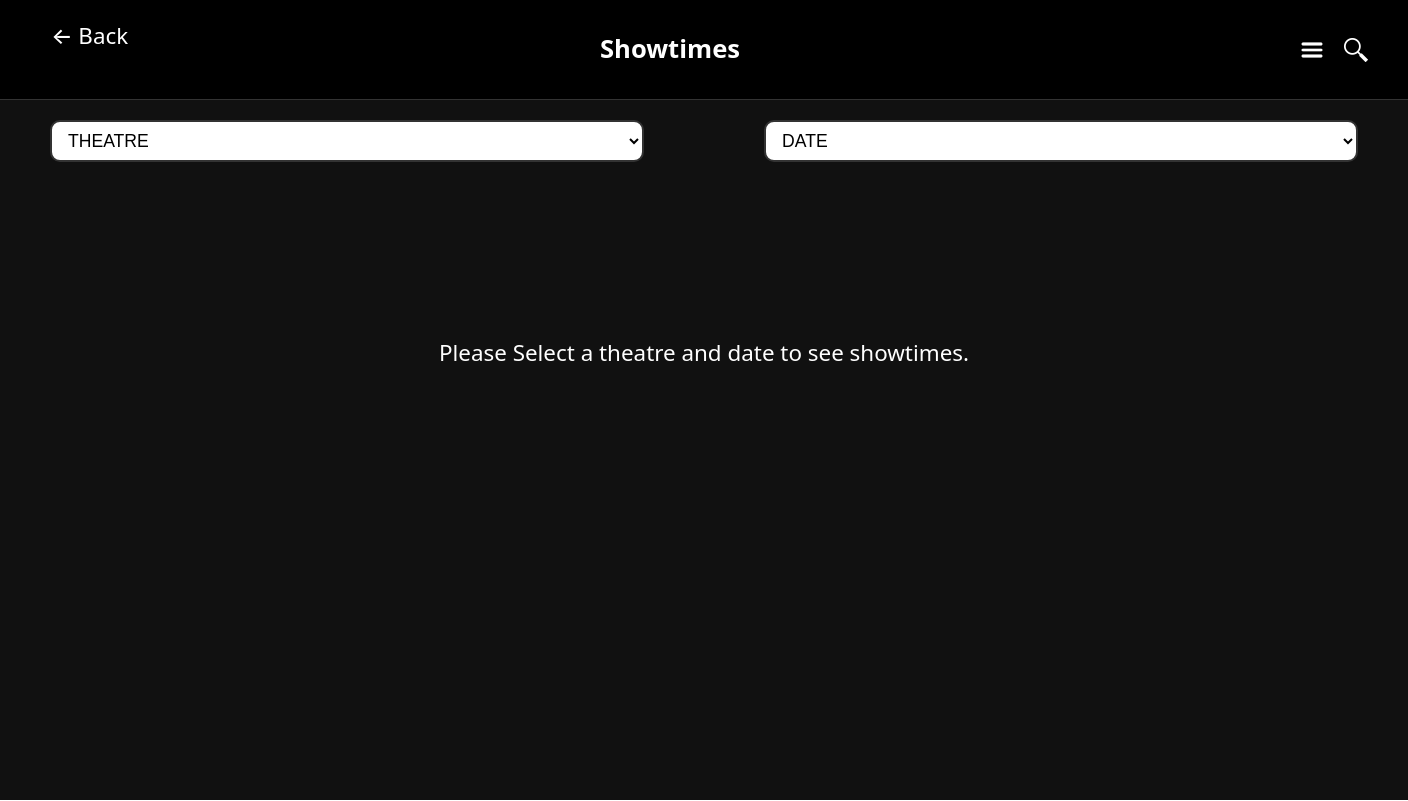
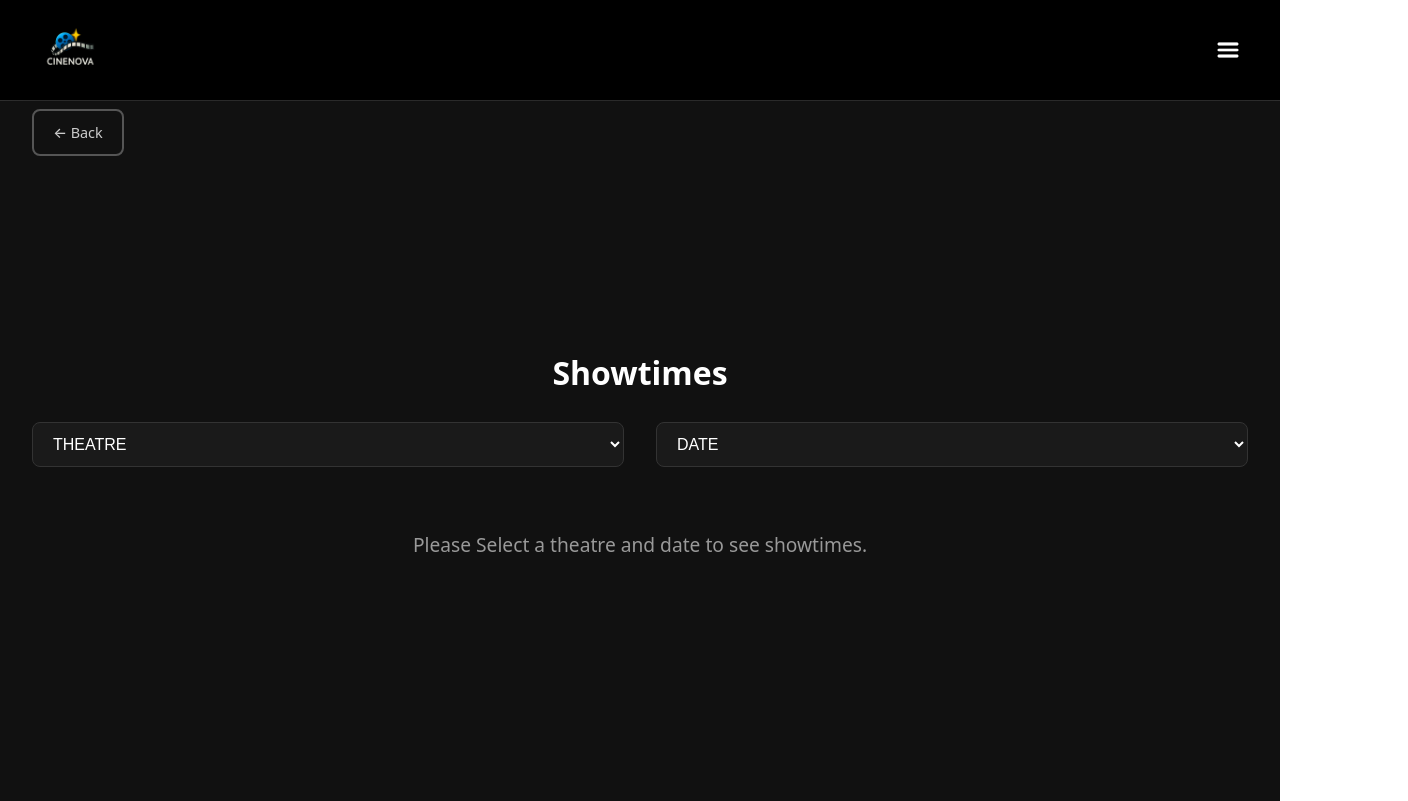
Before and after one commit to Cthomson20/movie_theatre_system, a React (Vite) app: page /showtimes in a window 1280 px wide. Shown: the whole page, 1408 px wide, since content can reach past the window. Built offline with nearby package versions, Linux system fonts and the light colour scheme.

Commit message:
seatpage + showtimes update

```diff
--- a/src/pages/SeatPreviewPage.jsx
+++ b/src/pages/SeatPreviewPage.jsx
@@ -66,16 +66,38 @@ export default function SeatPreviewPage({
             right: '10px',
             width: '50px',
             height: '50px',
-            border: '2px solid #ef4444',
+            border: 'none',
             borderRadius: '50%',
-            background: 'transparent',
+            background: 'rgba(239, 68, 68, 0.15)',
+            backdropFilter: 'blur(10px)',
             color: '#ef4444',
-            fontSize: '28px',
+            fontSize: '24px',
+            fontWeight: '300',
+            lineHeight: '1',
             cursor: 'pointer',
             display: 'flex',
             alignItems: 'center',
             justifyContent: 'center',
             padding: 0,
+            paddingBottom: '2px',
+            transition: 'all 0.3s cubic-bezier(0.4, 0, 0.2, 1)',
+            boxShadow: '0 2px 8px rgba(0, 0, 0, 0.2)',
+          }}
+          onMouseEnter={(e) => {
+            e.currentTarget.style.background = 'rgba(239, 68, 68, 0.25)';
+            e.currentTarget.style.transform = 'scale(1.1) rotate(90deg)';
+            e.currentTarget.style.boxShadow = '0 4px 16px rgba(239, 68, 68, 0.3)';
+          }}
+          onMouseLeave={(e) => {
+            e.currentTarget.style.background = 'rgba(239, 68, 68, 0.15)';
+            e.currentTarget.style.transform = 'scale(1)';
+            e.currentTarget.style.boxShadow = '0 2px 8px rgba(0, 0, 0, 0.2)';
+          }}
+          onMouseDown={(e) => {
+            e.currentTarget.style.transform = 'scale(0.95) rotate(90deg)';
+          }}
+          onMouseUp={(e) => {
+            e.currentTarget.style.transform = 'scale(1.1) rotate(90deg)';
           }}
         >
           ×
@@ -273,18 +295,27 @@ export default function SeatPreviewPage({
               onClick={onBookTickets}
               style={{
                 width: '100%',
-                backgroundColor: 'white',
+                backgroundColor: 'gold',
                 color: 'black',
-                fontWeight: 'bold',
-                padding: '10px',
+                fontWeight: '600',
+                padding: '10px 20px',
                 border: 'none',
                 borderRadius: '8px',
                 fontSize: '16px',
                 cursor: 'pointer',
                 marginTop: '16px',
+                transition: 'transform 0.15s ease, box-shadow 0.15s ease',
+              }}
+              onMouseEnter={(e) => {
+                e.currentTarget.style.transform = 'translateY(-1px)';
+                e.currentTarget.style.boxShadow = '0 8px 20px rgba(0, 0, 0, 0.5)';
+              }}
+              onMouseLeave={(e) => {
+                e.currentTarget.style.transform = 'translateY(0)';
+                e.currentTarget.style.boxShadow = 'none';
               }}
             >
-              Book Tickets
+              Book tickets
             </button>
           </div>
         </div>
--- a/src/pages/ShowtimesPage.jsx
+++ b/src/pages/ShowtimesPage.jsx
@@ -146,27 +146,45 @@ function ShowtimesPage() {
 
   return (
     <div className="showtimes-page">
-      {/* Top bar */}
-      <header className="showtimes-header">
-        <button className="back-button" onClick={handleBack}>
-          ← Back
+      <header className="payment-header">
+        <div className="header-content">
+          <img src="src/assets/cinenova.png" className="cinenova-logo" alt="CineNova" />
+          <div className="header-icons">
+            <img src="src/assets/three_lines.png" className="header-icon" alt="Menu" />
+          </div>
+        </div>
+      </header>
+
+      <main className="payment-main">
+        <button className="ticket-back-button" onClick={handleBack}>
+          <span>← Back</span>
         </button>
 
-        <h1 className="showtimes-title">Showtimes</h1>
+        <div className="showtimes-content">
+          <h1 className="showtimes-page-title">Showtimes</h1>
 
-        <div className="header-icons">
+          {movieFromHome && (
+            <div className="movie-details-banner">
               <img
-            src="src/assets/three_lines.png"
-            className="header-icon"
-            alt="Menu"
+                src={movieFromHome.image}
+                alt={movieFromHome.title}
+                className="movie-banner-poster"
               />
-          <img
-            src="src/assets/magnifying_glass.png"
-            className="header-icon"
-            alt="Search"
-          />
+              <div className="movie-banner-info">
+                <h2 className="movie-banner-title">{movieFromHome.title}</h2>
+                <div className="movie-banner-meta">
+                  <span>{movieFromHome.rating}</span>
+                  <span>•</span>
+                  <span>{movieFromHome.duration}</span>
+                  <span>•</span>
+                  <span>{movieFromHome.genre}</span>
+                  <span>•</span>
+                  <span>{movieFromHome.language}</span>
                 </div>
-      </header>
+                <p className="movie-banner-description">{movieFromHome.description}</p>
+              </div>
+            </div>
+          )}
 
           {/* Location + date filters */}
           <div className="filters-row">
@@ -183,7 +201,6 @@ function ShowtimesPage() {
               ))}
             </select>
 
-
             <select
               className="filter-select"
               value={selectedDate}
@@ -196,9 +213,9 @@ function ShowtimesPage() {
                 </option>
               ))}
             </select>
-
           </div>
 
+          <div className="showtimes-list">
             {!hasSelection ? (
               <div className="empty-state">
                 <p className="empty-message">
@@ -268,6 +285,9 @@ function ShowtimesPage() {
                 )}
               </>
             )}
+          </div>
+        </div>
+      </main>
 
       {/* Seat preview modal */}
       {isSeatPreviewOpen && previewData && (
--- a/src/styles/showTimesPage.css
+++ b/src/styles/showTimesPage.css
@@ -1,179 +1,206 @@
 
 
 .showtimes-page{
-    min-width: 176vh;
     min-height: 100vh;
-    background-color: #111111;
+    background-color: #000;
     color: #fff;
     font-family: system-ui, -apple-system, BlinkMacSystemFont, 'Segoe UI', sans-serif;
     display: flex;
     flex-direction: column;
-
 }
 
-.showtimes-header {
-  display: grid;
-  grid-template-columns: auto 1fr auto; /* left | middle | right */
-  align-items: center;
-
+.showtimes-content {
+  max-width: 1400px;
   width: 100%;
-  margin: 0 auto 20px;        /* center the whole bar in the page */
-  padding: 20px 40px;
-  height: 100px;
-
-  background-color: #000;
-  border-bottom: 1px solid #333;
-  box-sizing: border-box;
+  margin: 0 auto;
+  padding: 0 2rem;
 }
 
-/* Left side */
-.back-button {
-  border: none;
-  background: none;
+.showtimes-page-title {
+  text-align: center;
+  padding-top: 2rem;
+  font-size: 2rem;
+  font-weight: 600;
+  margin: 0 0 2rem 0;
   color: #fff;
-  font-size: 1.4rem;
-  cursor: pointer;
-  display: flex;
-  align-items: center;
 }
 
-/* Center */
-.showtimes-title {
-  grid-column: 2;        /* in the middle column (implicit already, but clear) */
-  justify-self: center;  /* center the h1 within that column */
-  text-align: center;    /* center text inside the h1 */
-  font-size: 1.6rem;
-  font-weight: 600;
+.movie-details-banner {
+  display: flex;
+  gap: 2rem;
+  padding: 2rem;
+  background-color: #1a1a1a;
+  border-radius: 12px;
+  margin-bottom: 2rem;
+}
+
+.movie-banner-poster {
+  width: 150px;
+  height: 225px;
+  object-fit: cover;
+  border-radius: 8px;
+  flex-shrink: 0;
+}
+
+.movie-banner-info {
+  flex: 1;
+  display: flex;
+  flex-direction: column;
+  gap: 0.75rem;
+}
+
+.movie-banner-title {
+  font-size: 1.75rem;
+  font-weight: 700;
+  margin: 0;
+  color: #fff;
+}
+
+.movie-banner-meta {
+  display: flex;
+  gap: 0.75rem;
+  align-items: center;
+  font-size: 0.95rem;
+  color: #aaa;
+}
+
+.movie-banner-meta span {
+  white-space: nowrap;
+}
+
+.movie-banner-description {
+  font-size: 1rem;
+  line-height: 1.6;
+  color: #ccc;
   margin: 0;
 }
 
-
-/* Right side */
-.header-icons {
-  display: flex;
-  justify-content: flex-end;
-  gap: 16px;
+.showtimes-list {
+  margin-top: 2rem;
 }
-
-.header-icon {
-  width: 32px;
-  height: 32px;
-  object-fit: contain;
-  filter: brightness(0) invert(1);
-}
-
 
 .filters-row {
   display: flex;
-  gap: 120px;
-  padding: 0px 50px;
+  gap: 2rem;
+  margin-bottom: 2rem;
+  padding: 0;
 }
 
 /* Individual dropdown (select) */
 .filter-select {
-  flex: 1;               /* both dropdowns share space evenly */
-  padding: 8px 12px;
-  border-radius: 10px;  /* pill shape */
-  border: 2px solid #333;
-  font-size: 1.1rem;
+  flex: 1;
+  padding: 12px 16px;
+  border-radius: 8px;
+  border: 1px solid #333;
+  font-size: 1rem;
   font-weight: 400;
-  background-color: #fff;
-  color: #000;
+  background-color: #1a1a1a;
+  color: #fff;
   cursor: pointer;
+  transition: all 0.2s;
 }
 
 .filter-select:hover,
 .filter-select:focus{
-  outline: 1px purple ;
+  outline: none;
+  border-color: #666;
+  background-color: #222;
 }
 
 .empty-state {
-  margin-top: 120px;
+  margin-top: 4rem;
   text-align: center;
 }
 
 .empty-message {
-  font-size: 1.4rem;
+  font-size: 1.2rem;
+  color: #999;
 }
 
-/* Each format section: REGULAR, VIP, ULTRA AVX */
+/* Each format section: GENERAL, VIP, ULTRA AVX */
 .showtime-section {
-  padding: 20px 40px;
-  margin: 50px 0;
+  padding: 1.5rem 0;
+  border-bottom: 1px solid #333;
+  overflow: column;
 }
 
-.showtime-section + .showtime-section {
-  border-top: 1px solid #ffffff;
-  padding-top: 16px
+.showtime-section:last-child {
+  border-bottom: none;
 }
 
 
-/* Row with "REGULAR  CC" text */
+/* Row with "GENERAL  CC" text */
 .format-row {
   display: flex;
   align-items: center;
-  gap: 8px;
-  font-size: 1.2rem;
-  letter-spacing: 0.08em;
+  gap: 12px;
+  font-size: 1.1rem;
+  letter-spacing: 0.05em;
   text-transform: uppercase;
+  min-width: 200px;
+}
 
-  width: 220px;
-  flex-shrink: 0;
+.format-name {
+  font-weight: 600;
 }
 
 /* Little "CC" badge */
 .format-badge {
-  font-size: 0.7rem;
-  padding: 2px 6px;
-  background-color: #ccc;
-  color: #000;
+  font-size: 0.65rem;
+  padding: 3px 8px;
+  background-color: #666;
+  color: #fff;
+  border-radius: 4px;
+  font-weight: 600;
 }
 
 .format-and-times {
   display: flex;
   align-items: center;
-  padding: 25px;
+  gap: 3rem;
+  padding: 1rem 0;
 }
 
 
 /* Row of showtime buttons */
 .times-row {
   display: flex;
-  flex-wrap: wrap;   /* allow wrapping if narrow */
-  gap: 50px;
-  margin-top: 0px;
-  margin-left: 150px;
-
+  flex-wrap: wrap;
+  gap: 1.5rem;
+  flex: 1;
 }
 
 /* The container button for time + seat */
 .time-seat-pair {
   display: flex;
   align-items: center;
-  gap: 2px;
+  gap: 8px;
 }
 
 
 .time-button {
-  background: #1c1c1c;
-  padding: 7px;
+  background: transparent;
+  border: none;
+  padding: 0;
   cursor: pointer;
-  display: inline-flex;    /* lay children in a row */
-  align-items: center;     /* vertically align them */
-  gap:3px;
   position: relative;
+  transition: transform 0.2s;
+}
+
+.time-button:hover {
+  transform: scale(1.05);
 }
 
 .time-button:hover::after {
   content: "Book this showtime";
   position: absolute;
-  top: -35px;           /* adjust position */
+  top: -40px;
   left: 50%;
   transform: translateX(-50%);
-  padding: 6px 10px;
+  padding: 6px 12px;
   font-size: 0.75rem;
   color: white;
-  background: rgba(0,0,0,0.85);
+  background: rgba(0,0,0,0.9);
   border-radius: 6px;
   white-space: nowrap;
   pointer-events: none;
@@ -181,25 +208,31 @@
 }
 
 .seat-button {
-  background: #1c1c1c;  /* keeps the dark box since you like it */
-  padding: 7px;
+  background: transparent;
+  border: none;
+  padding: 0;
   cursor: pointer;
   display: flex;
-  align-items: center;  /* ensures the icon sits in middle */
+  align-items: center;
   justify-content: center;
   position: relative;
+  transition: transform 0.2s;
+}
+
+.seat-button:hover {
+  transform: scale(1.1);
 }
 
 .seat-button:hover::after {
   content: "Preview seats";
   position: absolute;
-  top: -35px;           /* adjust position */
+  top: -40px;
   left: 50%;
   transform: translateX(-50%);
-  padding: 6px 10px;
+  padding: 6px 12px;
   font-size: 0.75rem;
   color: white;
-  background: rgba(0,0,0,0.85);
+  background: rgba(0,0,0,0.9);
   border-radius: 6px;
   white-space: nowrap;
   pointer-events: none;
@@ -212,18 +245,28 @@
 .time-label {
   background-color: #fff;
   color: #000;
-  padding: 13px 18px;
-  cursor: pointer;
-  font-size: 1.3rem;
-  border-radius: 10%;
+  padding: 12px 20px;
+  font-size: 1.1rem;
+  font-weight: 600;
+  border-radius: 8px;
+  transition: background-color 0.2s;
+}
+
+.time-button:hover .time-label {
+  background-color: #f0f0f0;
 }
 
 /* Seat + lock icons next to the time */
 .time-seat-icon{
-  width: 50px;
-  height: 50px;
-  border-radius: 10%;
+  width: 40px;
+  height: 40px;
+  border-radius: 8px;
   object-fit: contain;
+  transition: opacity 0.2s;
+}
+
+.seat-button:hover .time-seat-icon {
+  opacity: 0.8;
 }
 
 .seat-preview-overlay {
```
Lines whose indentation alone changed are shown as unchanged.
